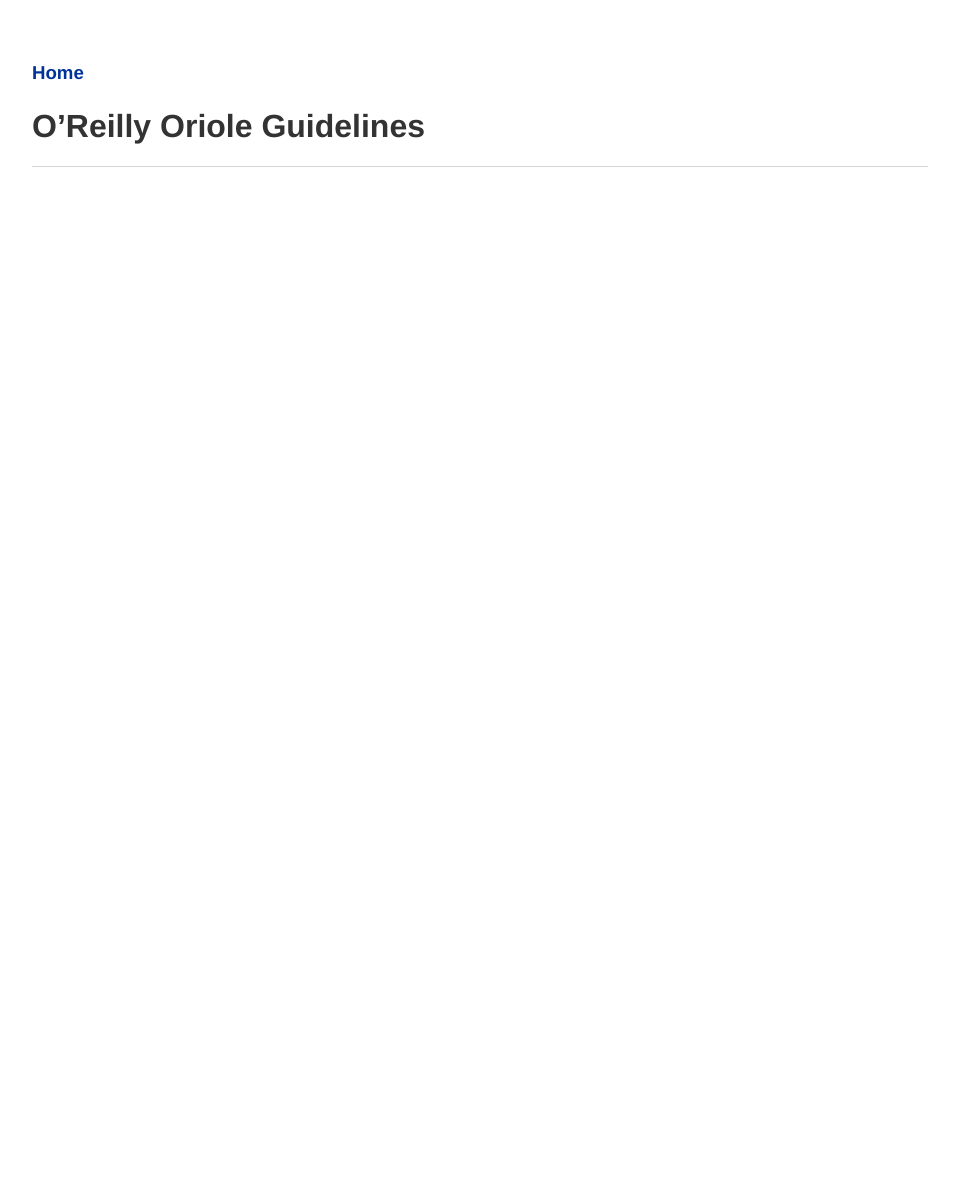
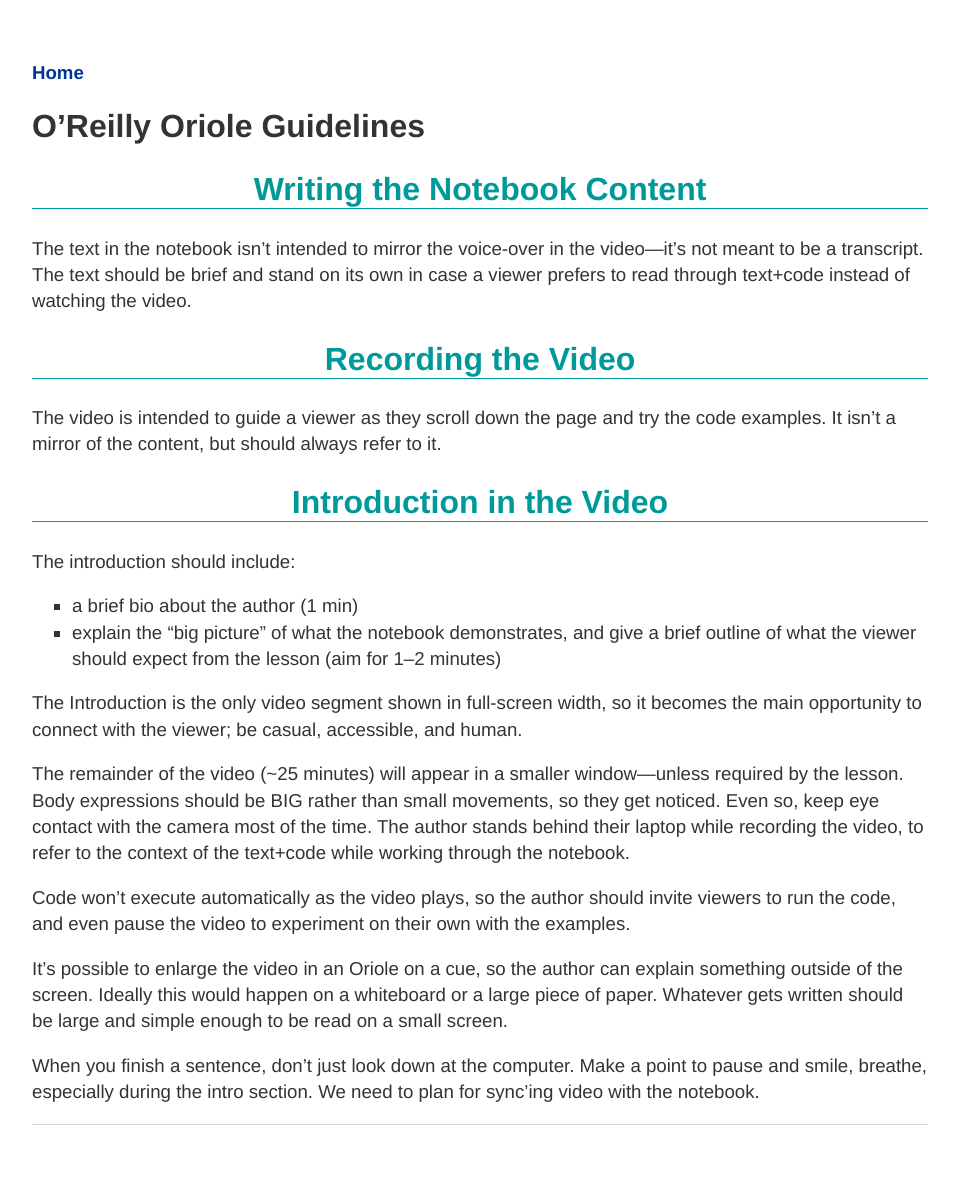
Before and after one commit to oreillymedia/production-resources, a Jekyll site: the page built from oriole/index.md, in a window 1280 px wide. Shown: the whole page, without its empty margins (160-1119 px from the left). Built offline with Jekyll 4.4.1, drawn with Linux system fonts in a browser that asks for light colours; before the commit the page ends 900 px from its top, so only the background shows below that.

Commit message:
adds copy from google doc

```diff
--- a/oriole/index.md
+++ b/oriole/index.md
@@ -4,3 +4,27 @@
 ---
 
 # O'Reilly Oriole Guidelines
+
+## Writing the Notebook Content
+
+The text in the notebook isn’t intended to mirror the voice-over in the video—it's not meant to be a transcript. The text should be brief and stand on its own in case a viewer prefers to read through text+code instead of watching the video.
+
+## Recording the Video
+
+The video is intended to guide a viewer as they scroll down the page and try the code examples. It isn’t a mirror of the content, but should always refer to it.
+
+## Introduction in the Video
+
+The introduction should include:
+* a brief bio about the author (1 min)
+* explain the “big picture” of what the notebook demonstrates, and give a brief outline of what the viewer should expect from the lesson (aim for 1–2 minutes)
+
+The Introduction is the only video segment shown in full-screen width, so it becomes the main opportunity to connect with the viewer; be casual, accessible, and human.
+
+The remainder of the video (~25 minutes) will appear in a smaller window—unless required by the lesson. Body expressions should be BIG rather than small movements, so they get noticed. Even so, keep eye contact with the camera most of the time. The author stands behind their laptop while recording the video, to refer to the context of the text+code while working through the notebook.
+
+Code won't execute automatically as the video plays, so the author should invite viewers to run the code, and even pause the video to experiment on their own with the examples.
+
+It’s possible to enlarge the video in an Oriole on a cue, so the author can explain something outside of the screen. Ideally this would happen on a whiteboard or a large piece of paper. Whatever gets written should be large and simple enough to be read on a small screen.
+
+When you finish a sentence, don’t just look down at the computer. Make a point to pause and smile, breathe, especially during the intro section. We need to plan for sync’ing video with the notebook.
```
